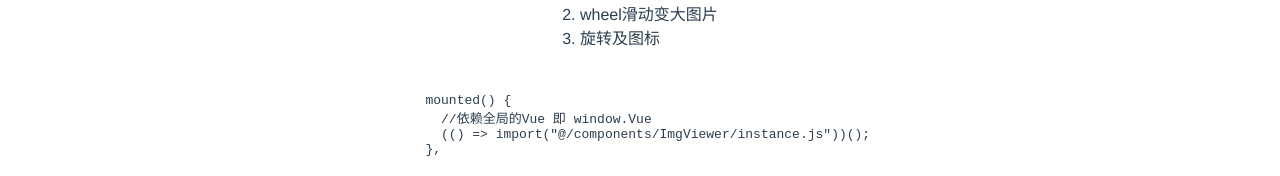
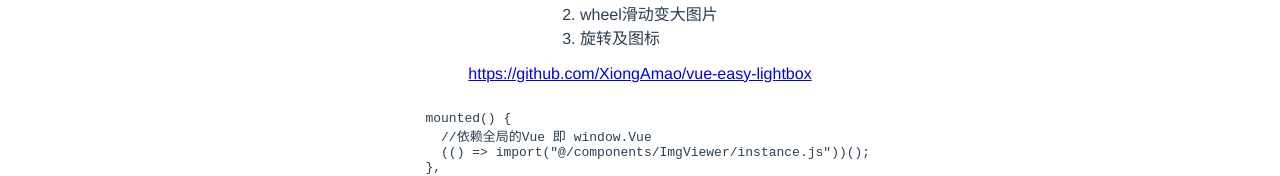
Before and after one commit to ShoneSingLone/my-lib, a Vue app: page /#/PageImgViewer in a window 1280 px wide. Shown: the part 298-474 px from the top of the page. Built offline with nearby package versions, Linux system fonts and the light colour scheme.

Commit message:
ImgViewer Demo

```diff
--- a/_lib/babel/ImgViewer/demo.html
+++ b/_lib/babel/ImgViewer/demo.html
@@ -4,5 +4,5 @@
 
 
 <script>
-console.log(cImgViewer)
+    console.log(cImgViewer)
 </script>
--- a/src/views/PageImgViewer.vue
+++ b/src/views/PageImgViewer.vue
@@ -4,7 +4,6 @@
       target="_blank"
       href="https://github.com/XiongAmao/vue-easy-lightbox"
     >https://github.com/XiongAmao/vue-easy-lightbox</a>
-
     <h1>vue-easy-lightbox</h1>
     <h2>修改部分：</h2>
     <ol>
@@ -12,6 +11,10 @@
       <li>wheel滑动变大图片</li>
       <li>旋转及图标</li>
     </ol>
+    <a
+      target="_blank"
+      href="https://github.com/XiongAmao/vue-easy-lightbox"
+    >https://github.com/XiongAmao/vue-easy-lightbox</a>
     <pre v-html="code"></pre>
     <div class="gallery">
       <div v-for="(src, index) in imgs" :key="index" class="pic" @click="() => show(index)">
```
Also changed, not shown: src/components/ImgViewer/Imgviewer.md (added, +8 -0 lines).
